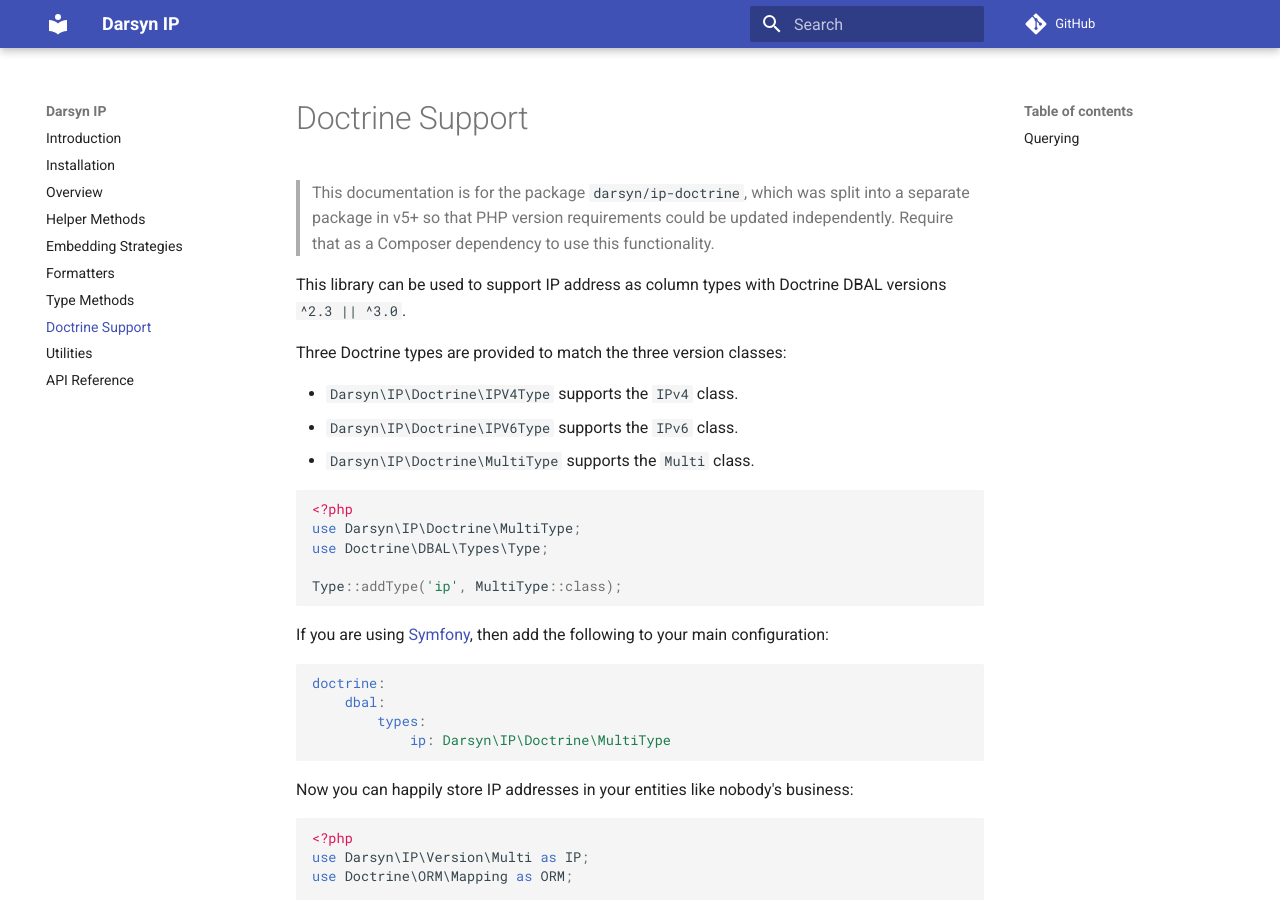
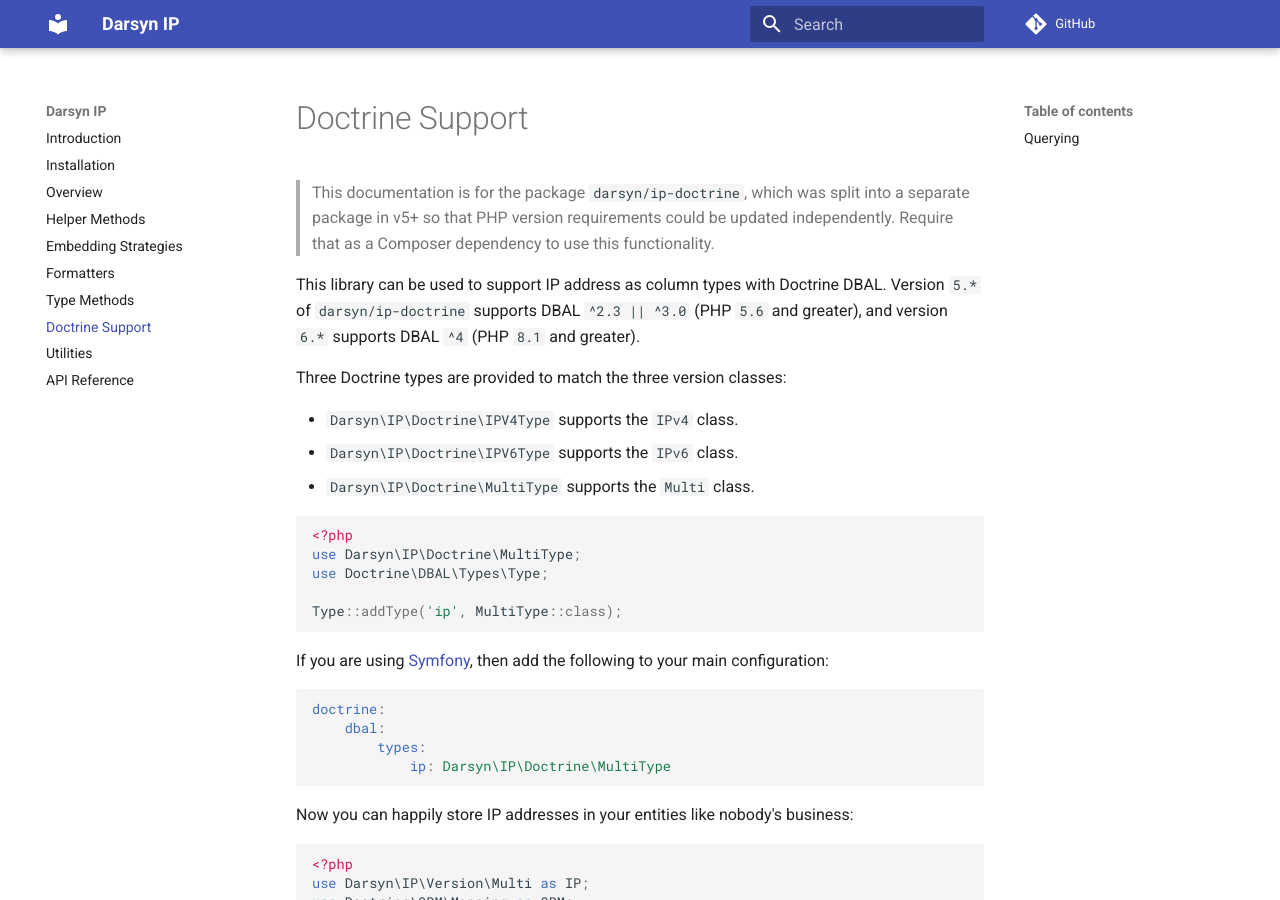
Before and after one commit to darsyn/ip, an MkDocs documentation site: the page built from docs/08-doctrine.md, in a window 1280 px wide and 900 px high. Built offline with MkDocs 1.6.1 and Material for MkDocs 9.7.7, drawn with Linux system fonts in a browser that asks for light colours; comment, search, counter and statistics services are not loaded.

Commit message:
docs(doctrine): 📚 state the DBAL version per darsyn/ip-doctrine major

```diff
--- a/docs/08-doctrine.md
+++ b/docs/08-doctrine.md
@@ -6,7 +6,9 @@
 > functionality.
 
 This library can be used to support IP address as column types with Doctrine
-DBAL versions `^2.3 || ^3.0`.
+DBAL. Version `5.*` of `darsyn/ip-doctrine` supports DBAL `^2.3 || ^3.0` (PHP
+`5.6` and greater), and version `6.*` supports DBAL `^4` (PHP `8.1` and
+greater).
 
 Three Doctrine types are provided to match the three version classes:
 
```
